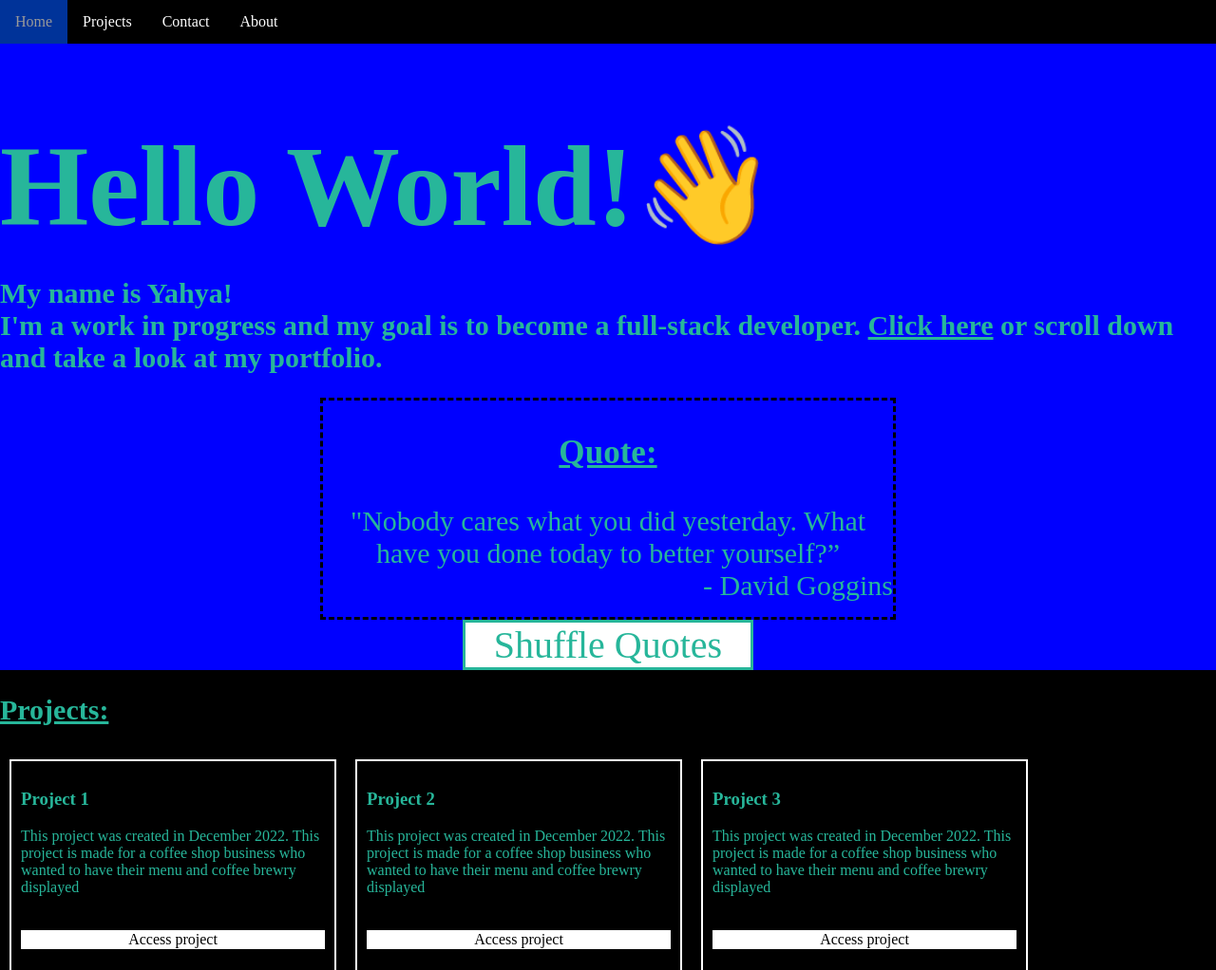
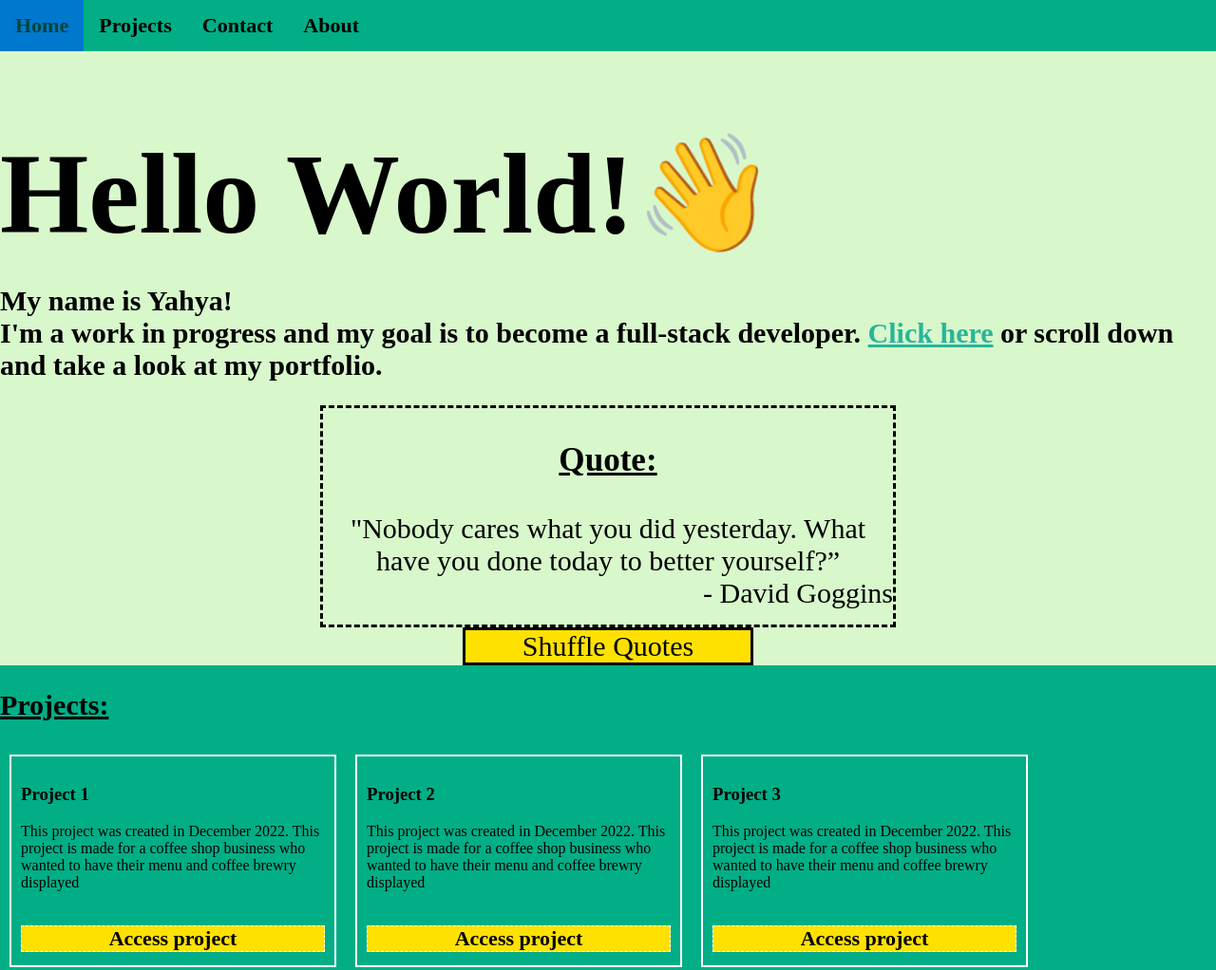
Before and after one commit to yahyaeb/yahyaeb.github.io, a plain HTML site: page index.html in a window 1280 px wide. Shown: the top 1022 px of the page at 95% size. Drawn offline with Linux system fonts and the light colour scheme.

Commit message:
Update index.css

```diff
--- a/Resources/index.css
+++ b/Resources/index.css
@@ -1,15 +1,15 @@
 Body {
     padding: 0;
     margin: 0;
-    background-color: black;
-    color: rgb(39, 182, 154);
+    background-color: rgb(1, 174, 134);
+    color: rgb(0, 0, 0);
 }
 ul {
     list-style-type: none;
     margin: 0;
     padding: 0;
     overflow: hidden;
-    background-color: black;
+    background-color:  rgb(1, 174, 134);
 
 
 }
@@ -20,11 +20,13 @@ li {
 
 li a {
     display: block;
-    color: white;
+    color: rgb(0, 0, 0);
     text-align: center;
     padding: 14px 16px;
+    font-weight: bolder ;
+    font-size: 22px;
     text-decoration: none;
-    color: white;
+
 }
 #homebuttons:hover {
     background-color: rgb(0, 85, 255);
@@ -36,7 +38,7 @@ li a {
 
 .topsection {
 
-    background-color: blue;
+    background-color: rgb(216, 248, 204);
 
     margin: 0;
 
@@ -77,8 +79,8 @@ a {
    border-style:solid;
    width: 300px;
    text-align: center;
-   font-size: 40px;
-   background-color: white;
+   font-size: 30px;
+   background-color: rgb(255, 225, 0);
    top: 75%;
    right: 42%;
    margin: auto;
@@ -89,12 +91,15 @@ a {
 #shuffle:hover {
     background-color: black;
     border-style:none;
+    color: white;
+    border-style: dotted;
+    border-color: white;
 
 }
 
 .allprojects {
     width: 320px;
-    height: 250px;
+    height: 200px;
     display: inline-block;
     border: 2px solid white;
     padding: 10px;
@@ -105,7 +110,7 @@ a {
 #access_project {
     border: 1px dashed white;
     padding: 0px;
-    background-color: white;
+    background-color: rgb(255, 225, 0);
     color: black;
 }
 #access_project:hover {
```
